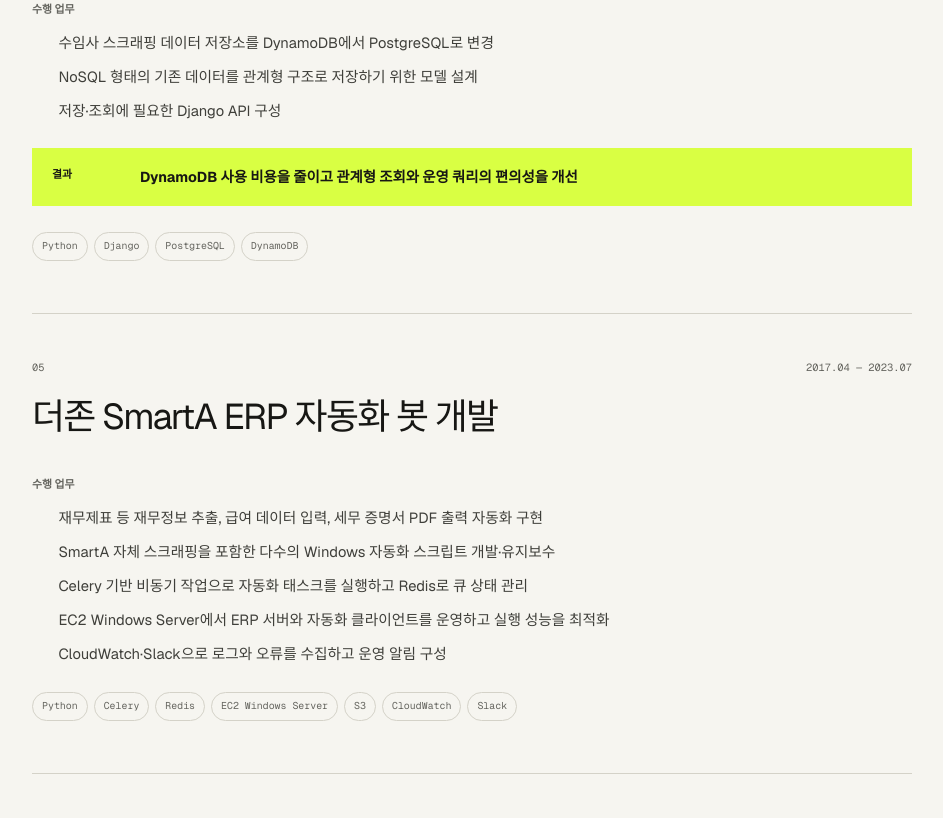
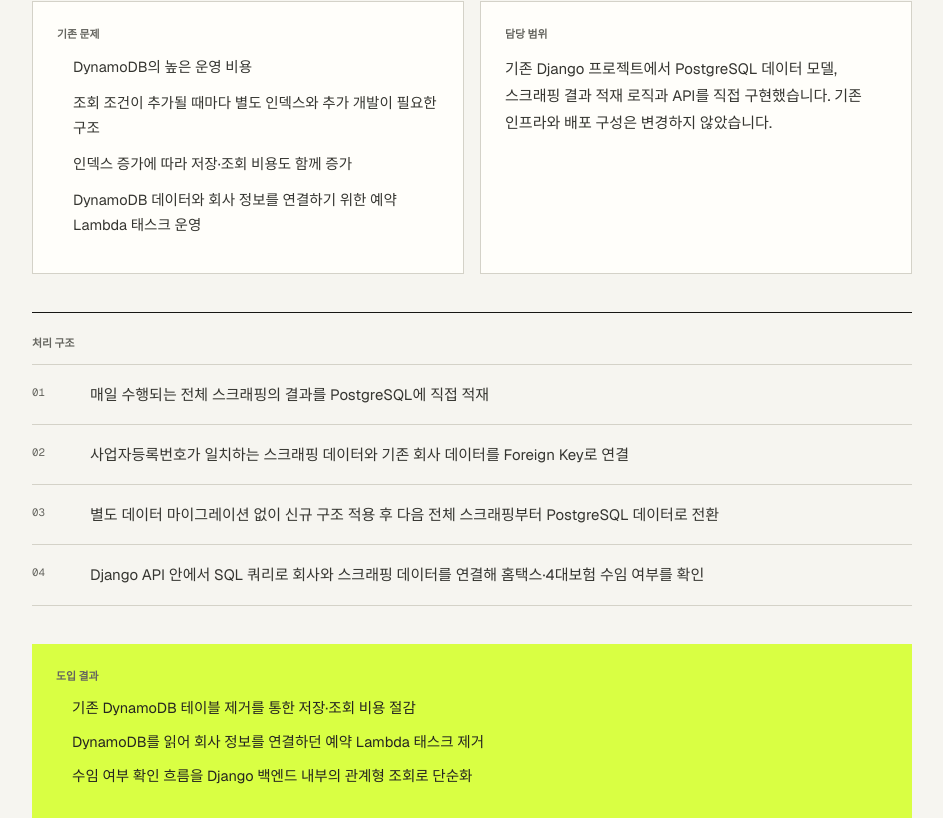
Before and after one commit to loqbzes/portfolio, a Next.js app: page / in a window 1280 px wide. Shown: the part 5322-6140 px from the top of the page, without its empty margins (318-1261 px from the left). Built offline with nearby package versions, Linux system fonts and the light colour scheme; no server answers.

Commit message:
Expand scraping storage migration case study

```diff
--- a/app/page.tsx
+++ b/app/page.tsx
@@ -119,12 +119,31 @@
     period: '2025.08',
     title: '홈택스·4대보험 수임사 스크래핑 웹 백엔드',
     work: [
-      '수임사 스크래핑 데이터 저장소를 DynamoDB에서 PostgreSQL로 변경',
-      'NoSQL 형태의 기존 데이터를 관계형 구조로 저장하기 위한 모델 설계',
-      '저장·조회에 필요한 Django API 구성',
+      '스크래핑 데이터 저장·조회 구조를 DynamoDB에서 PostgreSQL로 전환',
     ],
-    result: 'DynamoDB 사용 비용을 줄이고 관계형 조회와 운영 쿼리의 편의성을 개선',
-    stack: ['Python', 'Django', 'PostgreSQL', 'DynamoDB'],
+    stack: ['Python', 'Django', 'ORM', 'PostgreSQL', 'DynamoDB', 'AWS Lambda'],
+    caseStudy: {
+      problem: [
+        'DynamoDB의 높은 운영 비용',
+        '조회 조건이 추가될 때마다 별도 인덱스와 추가 개발이 필요한 구조',
+        '인덱스 증가에 따라 저장·조회 비용도 함께 증가',
+        'DynamoDB 데이터와 회사 정보를 연결하기 위한 예약 Lambda 태스크 운영',
+      ],
+      ownership: [
+        '기존 Django 프로젝트에서 PostgreSQL 데이터 모델, 스크래핑 결과 적재 로직과 API를 직접 구현했습니다. 기존 인프라와 배포 구성은 변경하지 않았습니다.',
+      ],
+      flow: [
+        '매일 수행되는 전체 스크래핑의 결과를 PostgreSQL에 직접 적재',
+        '사업자등록번호가 일치하는 스크래핑 데이터와 기존 회사 데이터를 Foreign Key로 연결',
+        '별도 데이터 마이그레이션 없이 신규 구조 적용 후 다음 전체 스크래핑부터 PostgreSQL 데이터로 전환',
+        'Django API 안에서 SQL 쿼리로 회사와 스크래핑 데이터를 연결해 홈택스·4대보험 수임 여부를 확인',
+      ],
+      outcomes: [
+        '기존 DynamoDB 테이블 제거를 통한 저장·조회 비용 절감',
+        'DynamoDB를 읽어 회사 정보를 연결하던 예약 Lambda 태스크 제거',
+        '수임 여부 확인 흐름을 Django 백엔드 내부의 관계형 조회로 단순화',
+      ],
+    },
   },
   {
     period: '2017.04 — 2023.07',
```
